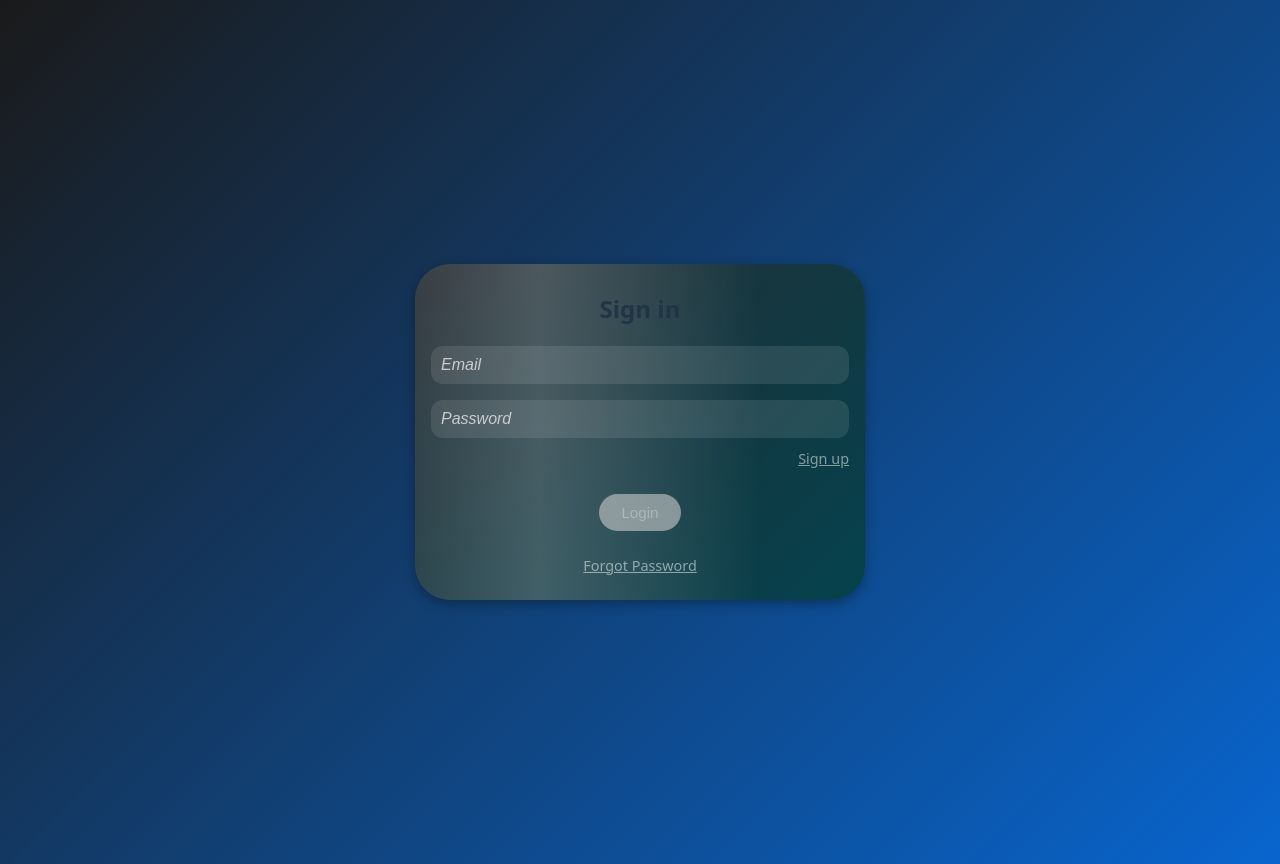
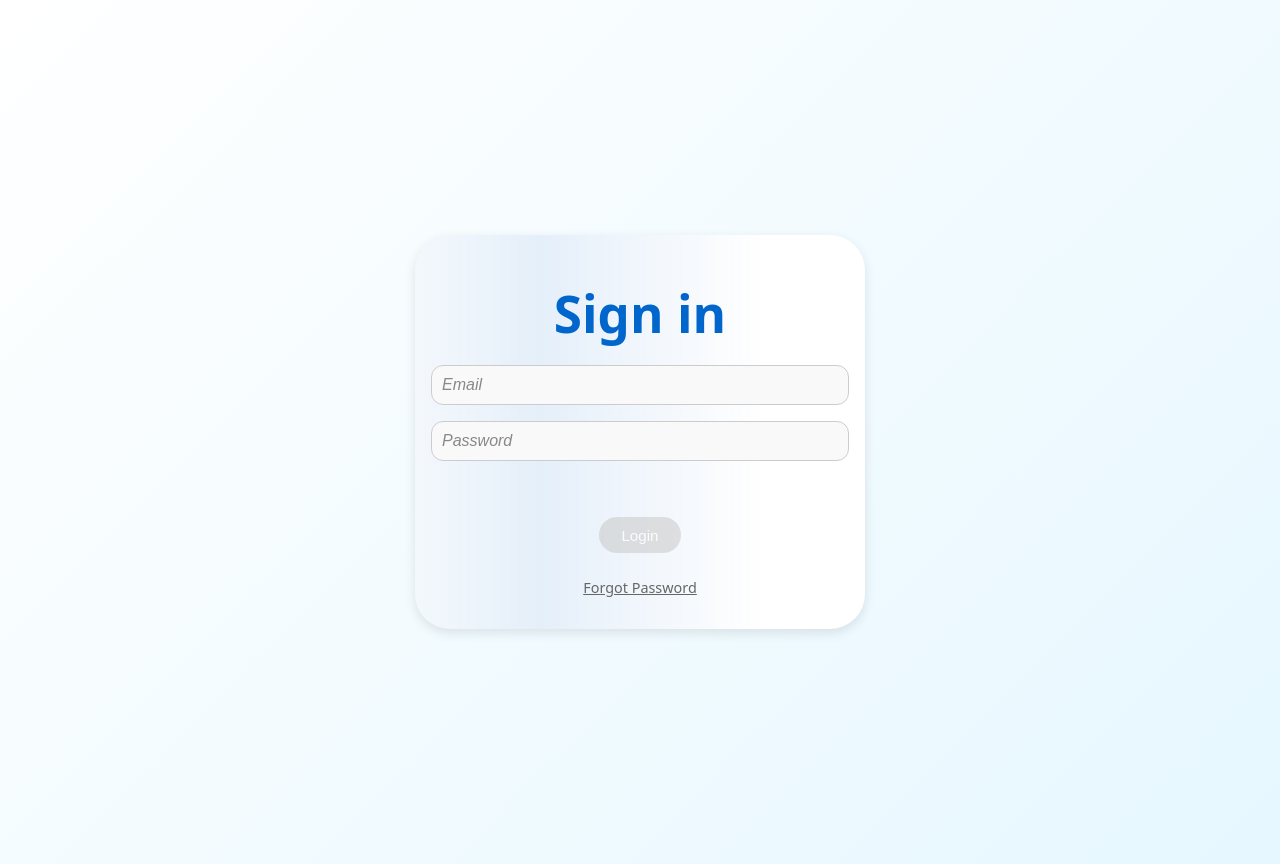
Before and after one commit to timothyobosi/TrainingMaterials, a React (Vite) app: page / in a window 1280 px wide. Built offline with nearby package versions, Linux system fonts and the light colour scheme; no server answers.

Commit message:
updated menu

```diff
--- a/src/App.css
+++ b/src/App.css
@@ -1,33 +1,37 @@
-#root{
-  width: 100%;/* width to whole screen*/
+/* Root styling for the entire app */
+#root {
+  width: 100%;
   min-height: 100vh;
   margin: 0 auto;
   padding: 1rem;
   box-sizing: border-box;
   text-align: center;
-  background: linear-gradient(135deg,#1a1a1a,#0865ce);
+  background: linear-gradient(135deg, #ffffff, #e6f7ff); /* Light blue tint for Britam theme */
   overflow-y: auto;
   display: flex;
   align-items: center;
   justify-content: center;
+  color: #213547; /* Dark text for light theme */
 }
 
+/* Authentication card styling */
 .auth-card {
   width: 100%;
   max-width: 450px;
   margin: 1rem auto;
   padding: 1rem;
-  background: linear-gradient(135deg, rgba(42,42,42,0.8),rgba(2, 63, 59, 0.8));
+  background: white;
   border-radius: 35px;
-  box-shadow: 0 4px 12px rgba(0,0,0,0.3);
-  color: white;
+  box-shadow: 0 4px 12px rgba(0,0,0,0.1);
+  color: #213547;
   position: relative;
   overflow: hidden;
   z-index: 8;
   box-sizing: border-box;
 }
 
-.auth-card::before{
+/* Gradient animation for auth card background */
+.auth-card::before {
   content: "";
   position: absolute;
   inset: 0;
@@ -35,204 +39,245 @@
   background: linear-gradient(
     90deg,
     transparent,
-    rgba(255,255,255,0.2),
+    rgba(0,102,204,0.1),
     transparent
-  ) ;
+  );
   animation: waveGlitter 7s ease-in-out infinite;
 }
 
-h1{
+h1 {
   font-size: 24px;
+  color: #0066cc; /* Britam blue */
 }
 
-@keyframes waveGlitter{
-  0% {transform: translateX(-100%);}
-  50% {transform: translateX(100%);}
-  100% {transform: translateX(-100%);}
+/* Animation for wave effect */
+@keyframes waveGlitter {
+  0% { transform: translateX(-100%); }
+  50% { transform: translateX(100%); }
+  100% { transform: translateX(-100%); }
 }
 
-.auth-card input{
+/* Input field styling */
+.auth-card input {
   width: 100%;
-  margin:0.5rem 0;
+  margin: 0.5rem 0;
   border-radius: 12px;
-  border: none;
-  background: rgba(255, 255, 255, 0.1);
-  color: white;
+  border: 1px solid #ccc;
+  background: #f9f9f9;
+  color: #213547;
   font-size: 1rem;
   padding: 10px;
   outline: none;
   box-sizing: border-box;
 }
 
+/* Button styling */
 .auth-card button {
-  margin-top: 0.25rem; /* Reduced from 0.5rem to 0.25rem */
+  margin-top: 0.25rem;
   padding: 0.5rem 1rem;
   margin: -0.9rem;
   font-size: 0.95rem;
   cursor: pointer;
-  background: linear-gradient(90deg, #14c5c5, #208ee1);
+  background: linear-gradient(90deg, #0066cc, #3399ff); /* Britam blue gradients */
   color: white;
   border: none;
   border-radius: 45px;
   transition: transform 0.2s, background 0.3s;
 }
 
-.auth-card input:focus{
-  border: 1px solid #fff;
+/* Focused input styling */
+.auth-card input:focus {
+  border: 1px solid #0066cc;
 }
 
-.auth-card input::placeholder{
-  color: #bbb;
+/* Placeholder text styling */
+.auth-card input::placeholder {
+  color: #888;
   font-style: italic;
 }
 
-.auth-card p[aria-label="Forgot password link"]{
+/* Forgot password link styling */
+.auth-card p[aria-label="Forgot password link"] {
   cursor: pointer;
   text-decoration: underline;
   margin-top: 1rem;
-  color:rgba(255, 255, 255, 0.5);
+  color: #666;
   font-size: 0.9rem;
   transition: color 0.3s ease;
 }
 
-.auth-card p[aria-label="Forgot password link"]:hover{
-  color: #fff;
+.auth-card p[aria-label="Forgot password link"]:hover {
+  color: #0066cc;
 }
 
-.auth-card p[aria-label="Forgot password link"]::after{
-  content: "";
-  position: absolute;
-  bottom: -2px;
-  width: 0;
-  border-radius: 6px;
-  height: 1px;
-  background: currentColor;
-  transition: width 0.3s ease;
-}
-
-.auth-card p[aria-label="Forgot password link"]:hover::after{
-  width: 100%;
-}
-
-.error{
+/* Error and success message styling */
+.error {
   color: red;
   margin-top: 1rem;
 }
 
-.success{
+.success {
   color: green;
   margin-top: 1rem;
 }
 
-.input-wrapper{
-  position: relative;
-  margin: 1.2rem 0;
-  width: 100%;
-}
-
-.input:focus {
-  box-shadow: 5.5px 7px 0 black;
-}
-
-
-.input-wrapper input{
-  width: 100%;
-  padding: 0.9rem 2.5rem 0.9rem 2.5rem;
-  font-size: 1rem;
-  border-radius: 8px;
-  border: 1px solid #ccc;
-  background: rgba(255,255,255,0.1);
-  color: white;
-  box-sizing: border-box;
-}
-
-.input-wrapper label{
-  position: absolute;
-  left: 2.5rem;
-  top: 50%;
-  transform: translateY(-50%);
-  color: #bbb;
-  pointer-events: none;
-  transition: 0.2s ease all;
-  font-size: 1rem;
-}
-
-.input-wrapper input:focus + label,
-.input-wrapper label.float {
-  top: -8px;
-  left: 2.2rem;
-  font-size: 0.75rem;
-  color: #4CAF50;
-  background: linear-gradient(135deg, rgba(42,42,42,0.8)), rgba(2,63,59,0.8);
-  padding: 0 4px;
-  border-radius: 4px;
-}
-
-.input-wrapper .icon{
-  position: absolute;
-  left: 8px;
-  top: 50%;
-  transform: translateY(-50%);
-  color: #ccc;
-  font-size: 1.2rem;
-}
-
-.auth-card input::placeholder{
-  color: #ccc;
-}
-
-.auth-card h1{
-  margin-bottom: 1rem;
-}
-
-.auth-card p{
-  margin: 0.5rem 0;
-}
-
-.error{
-  color: red;
-  margin-top: 1rem;
-}
-
-.success{
-  color: green;
-  margin-top: 1rem;
-}
-
-button{
+/* General button styling */
+button {
   padding: 0.5rem 1rem;
   margin: 0.5rem;
   font-size: 0.95rem;
   cursor: pointer;
-  background:linear-gradient(90deg, #14c5c5,#208ee1);
+  background: linear-gradient(90deg, #0066cc, #3399ff);
   color: white;
   border: none;
   border-radius: 45px;
   transition: transform 0.2s, background 0.3s;
 }
 
-button:hover:not(:disabled){
+/* Hover effect for buttons */
+button:hover:not(:disabled) {
   transform: scale(1.05);
-  background: linear-gradient(90deg,#17c2c2,#331bbe);
-  transform: translateY(-7px);
-  box-shadow: 0px 15px 20px rgba(46, 229, 157, 0.4);
+  background: linear-gradient(90deg, #004d99, #0066cc);
+  box-shadow: 0px 15px 20px rgba(0, 102, 204, 0.2);
 }
 
-button:disabled{
+/* Disabled button styling */
+button:disabled {
   background-color: #cccccc;
   cursor: not-allowed;
   opacity: 0.6;
 }
 
-@media (max-width: 480px){
-  #root{
+/* Dashboard styling */
+.dashboard {
+  width: 100%;
+  max-width: 800px;
+  text-align: center;
+}
+
+.dashboard h2 {
+  font-size: 1.5rem;
+  margin-bottom: 2rem;
+  color: #0066cc;
+}
+
+/* Cards container for dashboard */
+.cards-container {
+  display: flex;
+  justify-content: center;
+  gap: 2rem;
+  flex-wrap: wrap;
+}
+
+.card {
+  width: 200px;
+  height: 150px;
+  background: white;
+  border-radius: 8px;
+  box-shadow: 0 4px 8px rgba(0,0,0,0.1);
+  display: flex;
+  align-items: center;
+  justify-content: center;
+  cursor: pointer;
+  transition: transform 0.2s, box-shadow 0.2s;
+}
+
+.card:hover {
+  transform: translateY(-5px);
+  box-shadow: 0 8px 16px rgba(0,0,0,0.15);
+}
+
+.card h3 {
+  font-size: 1.2rem;
+  color: #0066cc;
+  text-align: center;
+}
+
+/* Logout button container */
+.logout-container {
+  margin-top: 3rem;
+  display: flex;
+  justify-content: center;
+}
+
+/* Training container styling */
+.training-container {
+  width: 100%;
+  max-width: 600px;
+  text-align: center;
+  background: white;
+  padding: 2rem;
+  border-radius: 8px;
+  box-shadow: 0 4px 8px rgba(0,0,0,0.1);
+}
+
+.training-container h1 {
+  color: #0066cc;
+}
+
+.training-container p {
+  color: #555;
+}
+
+/* Responsive design */
+@media (max-width: 480px) {
+  #root {
     padding: 0.5rem;
   }
-  button{
+  button {
     width: 100%;
     font-size: 0.9rem;
   }
-  .auth-card{
+  .auth-card {
     width: 100%;
   }
+  .cards-container {
+    flex-direction: column;
+    align-items: center;
+  }
+  .card {
+    width: 100%;
+    max-width: 300px;
+  }
 }
+
+/* Root CSS variables */
+:root {
+  font-family: system-ui, Avenir, Helvetica, Arial, sans-serif;
+  line-height: 1.5;
+  font-weight: 400;
+
+  color-scheme: light;
+  color: #213547;
+  background-color: #ffffff;
+
+  font-synthesis: none;
+  text-rendering: optimizeLegibility;
+  -webkit-font-smoothing: antialiased;
+  -moz-osx-font-smoothing: grayscale;
+}
+
+a {
+  font-weight: 500;
+  color: #0066cc;
+  text-decoration: inherit;
+}
+a:hover {
+  color: #004d99;
+}
+
+body {
+  margin: 0;
+  display: flex;
+  place-items: center;
+  min-width: 320px;
+  min-height: 100vh;
+  overflow: hidden;
+}
+
+h1 {
+  font-size: 3.2em;
+  line-height: 1.1;
+  color: #0066cc;
+  margin-bottom: 1rem;
+}
--- a/src/App.jsx
+++ b/src/App.jsx
@@ -6,28 +6,31 @@ import AudioPlayer from './components/AudioPlayer';
 import { mockAudioData } from './utils/mockData';
 import { login, setPassword, completeResetPassword, changePassword, resetPassword } from './api/auth';
 
+// Main App component
 function App() {
-  const [mode, setMode] = useState('login');
-  const [email, setEmail] = useState('');
-  const [password, setPassword] = useState('');
-  const [confirmPassword, setConfirmPassword] = useState('');
-  const [oldPassword, setOldPassword] = useState('');
-  const [error, setError] = useState('');
-  const [success, setSuccess] = useState('');
-  const [token, setToken] = useState('');
-  const [resetToken, setResetToken] = useState('');
+  const [mode, setMode] = useState('login'); // State to manage different views (login, dashboard, training, etc.)
+  const [email, setEmail] = useState(''); // User email input
+  const [password, setPassword] = useState(''); // User password input
+  const [confirmPassword, setConfirmPassword] = useState(''); // Confirm password input
+  const [oldPassword, setOldPassword] = useState(''); // Old password for change password
+  const [error, setError] = useState(''); // Error message state
+  const [success, setSuccess] = useState(''); // Success message state
+  const [token, setToken] = useState(''); // Authentication token
+  const [resetToken, setResetToken] = useState(''); // Reset password token
+  const [userName, setUserName] = useState('Wafula'); // Placeholder username (to be fetched from API)
 
   // Training states
   const [currentStep, setCurrentStep] = useState(0); // 0=start, 1-4 = Audio steps, 5 = done
-  const [audioData, setAudioData] = useState(mockAudioData); // Fixed object syntax
-  const [isPlaying, setIsPlaying] = useState(false);
+  const [audioData, setAudioData] = useState(mockAudioData); // Audio data for training
+  const [isPlaying, setIsPlaying] = useState(false); // Audio play/pause state
   const [audioCompleted, setAudioCompleted] = useState({
     1: false,
     2: false,
     3: false,
     4: false,
-  });
+  }); // Track completion of each audio step
 
+  // Check for reset token in URL on mount
   useEffect(() => {
     const params = new URLSearchParams(window.location.search);
     const tk = params.get('token');
@@ -35,13 +38,11 @@ function App() {
       setResetToken(tk);
       setMode('completeReset');
     }
-    console.log('Initial mode from URL:', mode); // Debug initial mode
   }, []);
 
-  // Load data on mount
+  // Load saved progress when entering training or dashboard mode
   useEffect(() => {
-    console.log('Mode changed to:', mode); // Debug mode changes
-    if (mode === 'training') {
+    if (mode === 'training' || mode === 'dashboard') {
       const savedProgress = JSON.parse(sessionStorage.getItem('britamTrainingProgress')) || {};
       const savedAudioData = JSON.parse(sessionStorage.getItem('britamTrainingAudioData')) || {};
       if (savedProgress.currentStep) setCurrentStep(savedProgress.currentStep);
@@ -50,19 +51,21 @@ function App() {
     }
   }, [mode]);
 
-  // Save progress whenever things change
+  // Save progress to sessionStorage on change
   useEffect(() => {
-    if (mode === 'training') {
+    if (mode === 'training' || mode === 'dashboard') {
       sessionStorage.setItem('britamTrainingProgress', JSON.stringify({ currentStep, audioCompleted }));
       sessionStorage.setItem('britamTrainingAudioData', JSON.stringify(audioData));
     }
   }, [currentStep, audioCompleted, audioData, mode]);
 
+  // Clear error and success messages
   const clearMessages = () => {
     setError('');
     setSuccess('');
   };
 
+  // Handle login submission
   const handleLogin = async () => {
     clearMessages();
     if (!email || !password) return setError('Please enter email and password');
@@ -70,7 +73,8 @@ function App() {
       const data = await login(email, password);
       if (data.status === 'Success') {
         setToken(data.token);
-        setMode('training');
+        // In real app, fetch user name from API: setUserName(data.user.name || email.split('@')[0]);
+        setMode('dashboard');
       } else if (data.status === 'PasswordNotSet') {
         setMode('setPassword');
       } else {
@@ -81,6 +85,7 @@ function App() {
     }
   };
 
+  // Handle setting initial password
   const handleSetPassword = async () => {
     clearMessages();
     if (!password || !confirmPassword) return setError('Please enter password and confirmation');
@@ -89,7 +94,7 @@ function App() {
       const data = await setPassword(email, password);
       if (data.status === 'Success') {
         setToken(data.token);
-        setMode('training');
+        setMode('dashboard');
       } else {
         setError(data.message || 'Failed to set password');
       }
@@ -98,30 +103,30 @@ function App() {
     }
   };
 
-  const handleSignup = async () =>{
+  // Handle signup
+  const handleSignup = async () => {
     clearMessages();
     if (!email || !password || !confirmPassword) return setError('Please fill all fields');
     if (password !== confirmPassword) return setError('Passwords do not match');
-    try{
-      const data = await setPassword(email,password);
-      if (data.status=== 'Success') {
+    try {
+      const data = await setPassword(email, password); // Note: Adjust API if signup differs from setPassword
+      if (data.status === 'Success') {
         setSuccess('Account created successfully. Please login.');
-        setTimeout(()=> setMode('login'),3000);
-      }else{
+        setTimeout(() => setMode('login'), 3000);
+      } else {
         setError(data.message || 'Failed to sign up');
       }
+    } catch (e) {
+      setError('Network error:' + e.message);
+    }
+  };
 
-    } catch(e){
-      setError('Network error:'+e.message);
-    }
-  }
-
+  // Handle password reset request
   const handleResetPassword = async () => {
     clearMessages();
     if (!email) return setError('Please enter email');
     try {
       const data = await resetPassword(email);
-      console.log('Reset Password API response:', data); // Debug API response
       if (data.status === 'Success' || data.ok || data.message === 'Password reset token generated successfully. Please check your email.') {
         setSuccess('Reset link sent to your email');
         setMode('passwordReset');
@@ -133,6 +138,7 @@ function App() {
     }
   };
 
+  // Handle complete password reset
   const handleCompleteReset = async () => {
     clearMessages();
     try {
@@ -151,6 +157,7 @@ function App() {
     }
   };
 
+  // Handle password change
   const handleChangePassword = async () => {
     clearMessages();
     if (!oldPassword || !password || !confirmPassword) return setError('Please fill all fields');
@@ -162,7 +169,7 @@ function App() {
         setOldPassword('');
         setPassword('');
         setConfirmPassword('');
-        setTimeout(() => setMode('training'), 2000);
+        setTimeout(() => setMode('dashboard'), 2000);
       } else {
         setError(data.message || 'Failed to change password');
       }
@@ -171,21 +178,39 @@ function App() {
     }
   };
 
+  // Handle logout
+  const handleLogout = () => {
+    setToken('');
+    sessionStorage.clear(); // Clear all stored progress
+    setMode('login');
+    setCurrentStep(0);
+    setAudioCompleted({
+      1: false,
+      2: false,
+      3: false,
+      4: false,
+    });
+    setUserName('');
+  };
+
+  // Start training
   const handleStart = () => {
     setIsPlaying(true);
     setCurrentStep(1);
   };
 
+  // Move to next audio step
   const handleNext = () => {
     if (currentStep < 4) setCurrentStep((prev) => prev + 1);
     else setCurrentStep(5);
   };
-  const handleReturn = () => {
-    sessionStorage.removeItem('britamTrainingProgress');
-    sessionStorage.removeItem('britamTrainingAudioData');
-    window.location.href = audioData.returnUrl || 'http://example.com';
+
+  // Return to dashboard
+  const handleBackToDashboard = () => {
+    setMode('dashboard');
   };
 
+  // Handle audio play/pause
   const handlePlayPause = (play) => setIsPlaying(play);
   const handleRestart = () => {
     setAudioCompleted((prev) => ({ ...prev, [currentStep]: false }));
@@ -220,15 +245,12 @@ function App() {
           <div style={{textAlign:'right',marginBottom:'1rem'}}>
             <p
               style={{cursor:'pointer',textDecoration:'underline', margin:'0', display:'inline-block',color:'rgba(255,255,255,0.5)',fontSize:'0.9rem'}}
-            onClick={()=> setMode('signup')}
+              onClick={() => setMode('signup')}
               aria-label="Sign up link"
             >
               Sign up
             </p>
-
           </div>
-
-
           <Button onClick={handleLogin} disabled={!email || !password} aria-label="Login button">
             Login
           </Button>
@@ -239,8 +261,6 @@ function App() {
           >
             Forgot Password
           </p>
-
-
           {error && <p className="error">{error}</p>}
           {success && <p className="success">{success}</p>}
         </div>
@@ -251,34 +271,36 @@ function App() {
           <input
             type="email"
             value={email}
-          onChange={(e) =>setEmail(e.target.value)}
+            onChange={(e) => setEmail(e.target.value)}
             placeholder="Email"
             aria-label="Email input for signup"
           />
-          <input type="password"
+          <input
+            type="password"
             value={password}
             onChange={(e) => setPassword(e.target.value)}
             placeholder="Password"
             aria-label="Password input for signup"
           />
-          <input type="password"
+          <input
+            type="password"
             value={confirmPassword}
             onChange={(e) => setConfirmPassword(e.target.value)}
             placeholder="Confirm Password"
-          aria-label="Confirm password inpu for signup"
+            aria-label="Confirm password input for signup"
           />
-          <Button onClick={handleSignup} disabled={!email || !password ||!confirmPassword} aria-label ="Sign up button">
+          <Button onClick={handleSignup} disabled={!email || !password || !confirmPassword} aria-label="Sign up button">
             Sign up
           </Button>
           <p
             style={{cursor:'pointer', textDecoration:'underline', marginTop:'1rem'}}
-            onClick={() =>setMode('login')}
+            onClick={() => setMode('login')}
             aria-label="Back to login link"
           >
             Back to login
           </p>
-          {error && <p className="error">{error} </p> }
-          {success && <p className="success">{success} </p> }
+          {error && <p className="error">{error}</p>}
+          {success && <p className="success">{success}</p>}
         </div>
       )}
       {mode === 'setPassword' && (
@@ -343,7 +365,7 @@ function App() {
           <input
             type="password"
             value={password}
-            onChange={(e) => setPassword(e.target.value)}
+            onClick={(e) => setPassword(e.target.value)}
             placeholder="New Password"
             aria-label="New password input"
           />
@@ -436,23 +458,47 @@ function App() {
           </Button>
           <p
             style={{ cursor: 'pointer', textDecoration: 'underline', marginTop: '1rem' }}
-            onClick={() => setMode('training')}
-            aria-label="Back to training link"
+            onClick={() => setMode('dashboard')}
+            aria-label="Back to dashboard link"
           >
-            Proceed to Training
+            Back to Dashboard
           </p>
           {error && <p className="error">{error}</p>}
           {success && <p className="success">{success}</p>}
         </div>
       )}
+      {mode === 'dashboard' && (
+        <div className="dashboard">
+          <h1>Britam Agent Training</h1>
+          <h2>Good Morning, {userName}</h2>
+          <div className="cards-container">
+            <div className="card" onClick={() => setMode('training')}>
+              <h3>Training Audios</h3>
+            </div>
+            <div className="card" onClick={() => setMode('changePassword')}>
+              <h3>Account Management</h3>
+            </div>
+          </div>
+          <div className="logout-container">
+            <Button onClick={handleLogout} aria-label="Logout button">
+              Logout
+            </Button>
+          </div>
+        </div>
+      )}
       {mode === 'training' && (
-        <>
+        <div className="training-container">
           <h1>Britam Agent Training</h1>
           <p>Listen to the audio until it ends, then click Next</p>
           {currentStep === 0 && (
+            <>
               <Button onClick={handleStart} aria-label="Start training">
                 Start
               </Button>
+              <Button onClick={handleBackToDashboard} aria-label="Back to dashboard">
+                Back
+              </Button>
+            </>
           )}
           {currentStep > 0 && currentStep < 5 && currentAudio && (
             <div>
@@ -465,24 +511,27 @@ function App() {
                 onPlayPause={handlePlayPause}
                 aria-label={`Audio ${currentStep} player`}
               />
-              <button
+              <Button
                 onClick={handleNext}
                 disabled={!audioCompleted[currentStep]}
                 aria-label={`Next audio, disabled until audio ${currentStep} completes`}
               >
                 Next
-              </button>
+              </Button>
+              <Button onClick={handleBackToDashboard} aria-label="Back to dashboard">
+                Back
+              </Button>
             </div>
           )}
           {currentStep === 5 && (
             <div>
               <p>All audios complete!</p>
-              <Button onClick={handleReturn} aria-label="Return to main page">
-                Return
+              <Button onClick={handleBackToDashboard} aria-label="Back to dashboard">
+                Back to Dashboard
               </Button>
             </div>
           )}
-        </>
+        </div>
       )}
     </MainContainer>
   );
```
Lines whose indentation alone changed are shown as unchanged.
